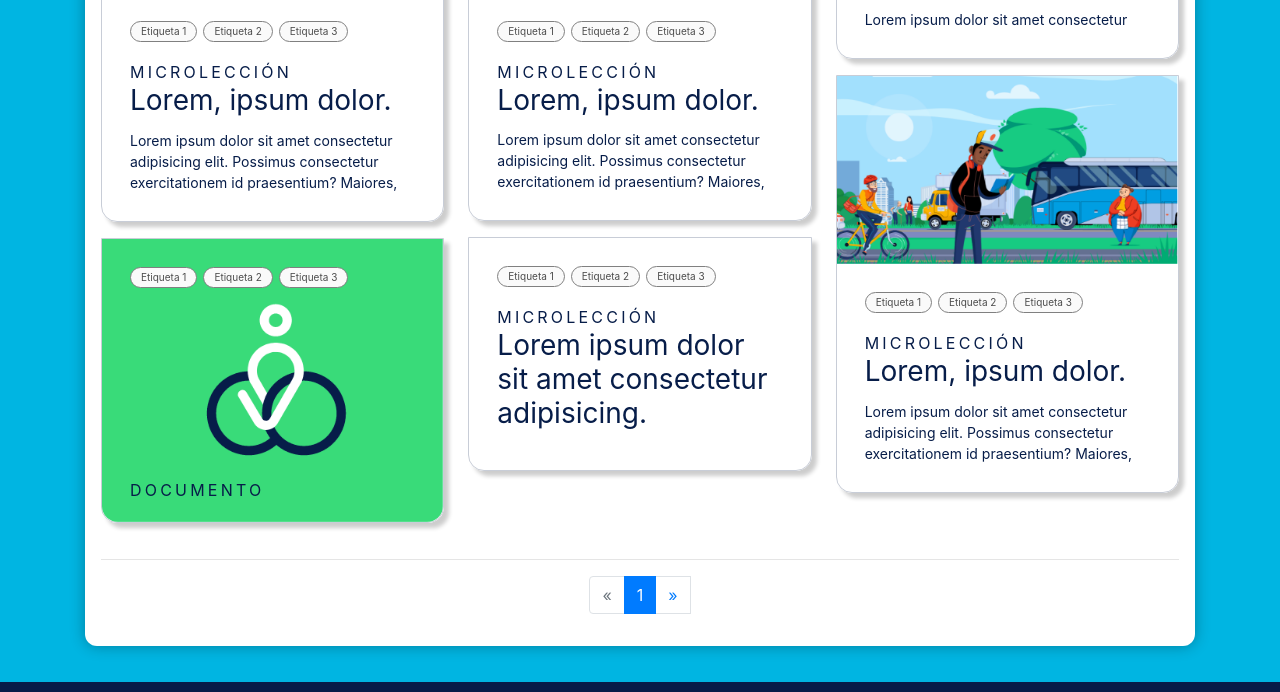
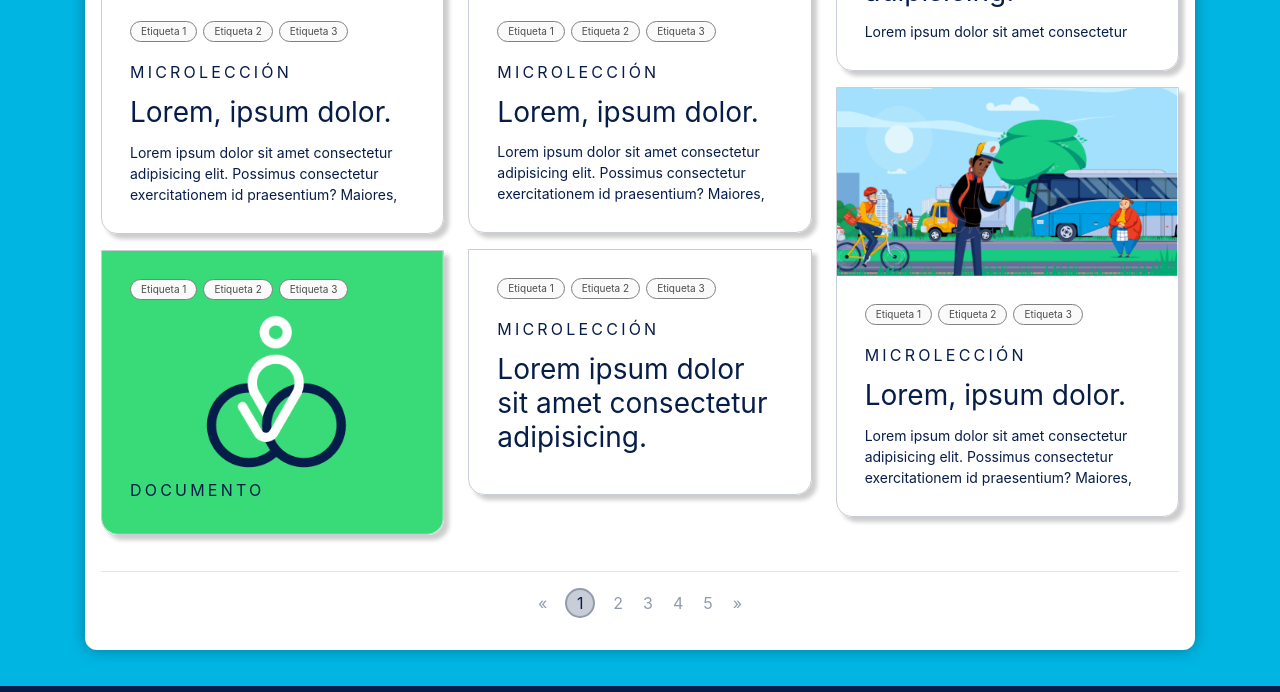
Before and after one commit to kevinmalaverr/prueba-tecnica-gitei, a plain HTML site: page index.html in a window 1280 px wide. Shown: the part 385-1077 px from the top of the page. Drawn offline with nearby package versions, Linux system fonts and the light colour scheme.

Commit message:
paginacion

```diff
--- a/index.html
+++ b/index.html
@@ -77,10 +77,7 @@
 								</li>
 							</ul>
 						</div>
-
-
 					</nav>
-
 				</div>
 				<!-- /barra de navegacíon -->
 			</div>
@@ -263,27 +260,7 @@
 						</div>
 
 						<hr />
-						<nav aria-label="Page navigation example">
-							<ul id="pagination" class="pagination justify-content-center">
-								<li class="page-item disabled">
-									<a
-										class="page-link"
-										href="#"
-										tabindex="-1"
-										aria-disabled="true"
-										><span aria-hidden="true">&laquo;</span></a
-									>
-								</li>
-								<li class="page-item active">
-                  <a class="page-link" href="#">1</a>
-								</li>
-								</li>
-									<a class="page-link" href="#"
-										><span aria-hidden="true">&raquo;</span></a
-									>
-								</li>
-							</ul>
-						</nav>
+						<div id="page-selection"></div>
 					</div>
 				</div>
 			</div>
@@ -305,12 +282,15 @@
 	<script
 		src="https://code.jquery.com/jquery-3.5.1.min.js"
 		integrity="sha256-9/aliU8dGd2tb6OSsuzixeV4y/faTqgFtohetphbbj0="
-  crossorigin="anonymous"></script>
+		crossorigin="anonymous"
+	></script>
 
 	<script
 		src="https://stackpath.bootstrapcdn.com/bootstrap/4.5.0/js/bootstrap.min.js"
 		integrity="sha384-OgVRvuATP1z7JjHLkuOU7Xw704+h835Lr+6QL9UvYjZE3Ipu6Tp75j7Bh/kR0JKI"
 		crossorigin="anonymous"
 	></script>
+
+	<script src="js/bootpag.js"></script>
 	<script src="js/index.js"></script>
 </html>
--- /dev/null
+++ b/js/bootpag.js
@@ -0,0 +1,187 @@
+// creditos otmonster@7items.com
+
+/*
+
+ bootpag - jQuery plugin for dynamic pagination
+
+ Copyright (c) 2015 botmonster@7items.com
+
+ Licensed under the MIT license:
+   http://www.opensource.org/licenses/mit-license.php
+
+ Project home:
+   http://botmonster.com/jquery-bootpag/
+
+ Version:  1.0.7
+
+*/
+
+(function (h, q) {
+	h.fn.bootpag = function (p) {
+		function m(c, b) {
+			b = parseInt(b, 10);
+			var d,
+				e = 0 == a.maxVisible ? 1 : a.maxVisible,
+				k = 1 == a.maxVisible ? 0 : 1,
+				n = Math.floor((b - 1) / e) * e,
+				f = c.find('li');
+			a.page = b = 0 > b ? 0 : b > a.total ? a.total : b;
+			f.removeClass(a.activeClass);
+			d =
+				1 > b - 1
+					? 1
+					: a.leaps && b - 1 >= a.maxVisible
+					? Math.floor((b - 1) / e) * e
+					: b - 1;
+			a.firstLastUse && f.first().toggleClass(a.disabledClass, 1 === b);
+			e = f.first();
+			a.firstLastUse && (e = e.next());
+			e.toggleClass(a.disabledClass, 1 === b)
+				.attr('data-lp', d)
+				.find('a')
+				.attr('href', g(d));
+			k = 1 == a.maxVisible ? 0 : 1;
+			d =
+				b + 1 > a.total
+					? a.total
+					: a.leaps && b + 1 < a.total - a.maxVisible
+					? n + a.maxVisible + k
+					: b + 1;
+			e = f.last();
+			a.firstLastUse && (e = e.prev());
+			e.toggleClass(a.disabledClass, b === a.total)
+				.attr('data-lp', d)
+				.find('a')
+				.attr('href', g(d));
+			f.last().toggleClass(a.disabledClass, b === a.total);
+			e = f.filter('[data-lp=' + b + ']');
+			k =
+				'.' + [a.nextClass, a.prevClass, a.firstClass, a.lastClass].join(',.');
+			if (!e.not(k).length) {
+				var m = b <= n ? -a.maxVisible : 0;
+				f.not(k).each(function (b) {
+					d = b + 1 + n + m;
+					h(this)
+						.attr('data-lp', d)
+						.toggle(d <= a.total)
+						.find('a')
+						.html(d)
+						.attr('href', g(d));
+				});
+				e = f.filter('[data-lp=' + b + ']');
+			}
+			e.not(k).addClass(a.activeClass);
+			l.data('settings', a);
+		}
+		function g(c) {
+			return a.href.replace(a.hrefVariable, c);
+		}
+		var l = this,
+			a = h.extend(
+				{
+					total: 0,
+					page: 1,
+					maxVisible: null,
+					leaps: !0,
+					href: 'javascript:void(0);',
+					hrefVariable: '{{number}}',
+					next: '&raquo;',
+					prev: '&laquo;',
+					firstLastUse: !1,
+					first: '<span aria-hidden="true">&larr;</span>',
+					last: '<span aria-hidden="true">&rarr;</span>',
+					wrapClass: 'pagination',
+					activeClass: 'active',
+					disabledClass: 'disabled',
+					nextClass: 'next',
+					prevClass: 'prev',
+					lastClass: 'last',
+					firstClass: 'first',
+				},
+				l.data('settings') || {},
+				p || {}
+			);
+		if (0 >= a.total) return this;
+		h.isNumeric(a.maxVisible) ||
+			a.maxVisible ||
+			(a.maxVisible = parseInt(a.total, 10));
+		l.data('settings', a);
+		return this.each(function () {
+			var c,
+				b,
+				d = h(this);
+			c = ['<ul class="', a.wrapClass, ' bootpag">'];
+			a.firstLastUse &&
+				(c = c.concat([
+					'<li data-lp="1" class="',
+					a.firstClass,
+					'"><a href="',
+					g(1),
+					'">',
+					a.first,
+					'</a></li>',
+				]));
+			a.prev &&
+				(c = c.concat([
+					'<li data-lp="1" class="',
+					a.prevClass,
+					'"><a href="',
+					g(1),
+					'">',
+					a.prev,
+					'</a></li>',
+				]));
+			for (b = 1; b <= Math.min(a.total, a.maxVisible); b++)
+				c = c.concat([
+					'<li data-lp="',
+					b,
+					'"><a href="',
+					g(b),
+					'">',
+					b,
+					'</a></li>',
+				]);
+			a.next &&
+				((b =
+					a.leaps && a.total > a.maxVisible
+						? Math.min(a.maxVisible + 1, a.total)
+						: 2),
+				(c = c.concat([
+					'<li data-lp="',
+					b,
+					'" class="',
+					a.nextClass,
+					'"><a href="',
+					g(b),
+					'">',
+					a.next,
+					'</a></li>',
+				])));
+			a.firstLastUse &&
+				(c = c.concat([
+					'<li data-lp="',
+					a.total,
+					'" class="last"><a href="',
+					g(a.total),
+					'">',
+					a.last,
+					'</a></li>',
+				]));
+			c.push('</ul>');
+			d.find('ul.bootpag').remove();
+			d.append(c.join(''));
+			c = d.find('ul.bootpag');
+			d.find('li').click(function () {
+				var b = h(this);
+				if (!b.hasClass(a.disabledClass) && !b.hasClass(a.activeClass)) {
+					var c = parseInt(b.attr('data-lp'), 10);
+					l.find('ul.bootpag').each(function () {
+						m(h(this), c);
+					});
+					l.trigger('page', c);
+				}
+			});
+			m(c, a.page);
+		});
+	};
+})(jQuery, window);
--- a/js/index.js
+++ b/js/index.js
@@ -1,19 +1,31 @@
 $(document).ready(async () => {
 	animateCards();
+	pagination();
 });
 
-// funcion para poder animar las tarjetas cuando cargan
+function pagination() {
+	$('#page-selection')
+		.bootpag({
+			total: 5,
+		})
+		.on('page', function (event, num) {
+			// cargar contetenido de acuerdo a el número de pagina
+			animateCards();
+			$(this).bootpag({ total: 10, maxVisible: 5 });
+		});
+}
+
 async function animateCards() {
 	const $cards = $('.article-card'); // referencia a los elementos
-	$cards.hide(); // ocultamos los elementos para poder aplicar fadeIn()
+	$cards.fadeTo(0, 0); // se estable la opacidad a 0
 
 	// promesa para poder esperar luego de cada ejecucion del ciclo
 	const delay = (ms) => new Promise((res) => setTimeout(res, ms));
 
-	// ciclo donde se aplica fadeIn() a cada elemento
+	// ciclo donde se ejecuta fade a cada elemento para que se muestre
 	for (let i = 0; i < $cards.length; i++) {
 		console.log(i);
-		$($cards[i]).fadeIn(300);
+		$($cards[i]).fadeTo(300, 1);
 		await delay(200);
 	}
 }
--- a/styles/components/_card.scss
+++ b/styles/components/_card.scss
@@ -1,17 +1,10 @@
 // tarjetas
-
-// hay tres tipos de tarjetas
-// 1. con imagen y descripcion
-// 2. imagen
-// 3. descripción
-
 .article-card {
 	width: 100%;
 	border: var(--border);
 	border-bottom-left-radius: 16px;
 	border-bottom-right-radius: 16px;
 	box-shadow: var(--shadow-card);
-
 	cursor: pointer;
 
 	h1,
@@ -19,7 +12,11 @@
 		margin: 0;
 	}
 }
+.card-content {
+	padding: 28px;
+}
 
+// tarjeta con solo imagen
 .article-card--image {
 	position: relative;
 
@@ -40,13 +37,19 @@
 	}
 }
 
-.card-content {
-	padding: 28px;
-}
-
+// componentes de las tarjetas
 .card__tags {
 	display: flex;
 	flex-wrap: wrap;
+	.tag {
+		background-color: #fafafa;
+		color: #4d4d4d;
+		border: var(--border-tag);
+		border-radius: 16px;
+		font-size: 10px;
+		padding: 2px 10px;
+		margin: 0 6px 6px 0;
+	}
 }
 
 .card__title h1 {
@@ -58,21 +61,12 @@
 	font-size: 14px;
 }
 
+.card__type {
+	letter-spacing: 0.2em;
+}
+
 .card__tags,
+.card__type,
 .card__title {
 	margin-bottom: 12px;
 }
-
-.tag {
-	background-color: #fafafa;
-	color: #4d4d4d;
-	border: var(--border-tag);
-	border-radius: 16px;
-	font-size: 10px;
-	padding: 2px 10px;
-	margin: 0 6px 6px 0;
-}
-
-.card__type {
-	letter-spacing: 0.2em;
-}
--- a/styles/components/_footer.scss
+++ b/styles/components/_footer.scss
@@ -1,5 +1,4 @@
 // footer
-
 #footer {
 	background-color: var(--color-dark-blue);
 	color: #fff;
@@ -22,6 +21,7 @@
 	}
 }
 
+// media queries
 @media screen and (min-width: 576px) {
 	#footer {
 		height: 60px;
@@ -34,6 +34,10 @@
 
 			.social-links {
 				margin-top: 0;
+
+				img {
+					width: 18px;
+				}
 			}
 		}
 	}
--- a/styles/components/_navbar.scss
+++ b/styles/components/_navbar.scss
@@ -41,6 +41,7 @@
 	height: 32px;
 	display: flex;
 	position: absolute;
+	top: 11px;
 	right: 16px;
 
 	.form-control {
--- /dev/null
+++ b/styles/components/_pagination.scss
@@ -0,0 +1,26 @@
+.pagination {
+	display: flex;
+	justify-content: center;
+	li {
+		margin: 0 8px;
+		padding: 2px;
+		height: 30px;
+		display: flex;
+		align-items: center;
+		justify-content: center;
+		a {
+			color: #919bae;
+		}
+
+		&.active {
+			background-color: #c8cdd7;
+			border: 2px solid #919bae;
+			width: 30px;
+			height: 30px;
+			border-radius: 50%;
+			a {
+				color: var(--color-dark-blue);
+			}
+		}
+	}
+}
--- a/styles/styles.scss
+++ b/styles/styles.scss
@@ -1,14 +1,15 @@
 //archivo de importacion
 
 //estilos generales
-@import "base/root";
-@import "base/general";
+@import 'base/root';
+@import 'base/general';
 
 //layouts
-@import "layout/layout";
+@import 'layout/layout';
 
 //componentes
-@import "components/card";
-@import "components/header";
-@import "components/footer";
-@import "components/navbar";
+@import 'components/card';
+@import 'components/header';
+@import 'components/footer';
+@import 'components/navbar';
+@import 'components/pagination';
```
Also changed, not shown: styles/styles.css, 1 other file. Lines whose indentation alone changed are shown as unchanged.
